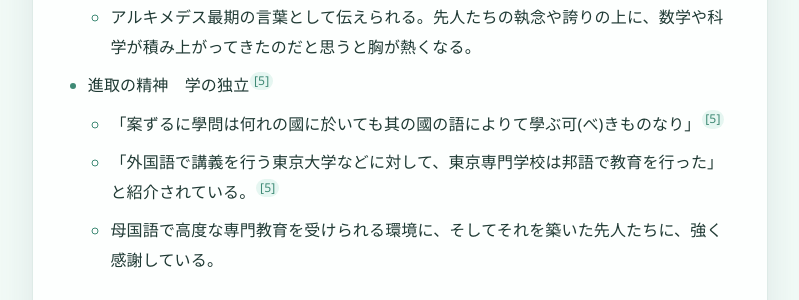
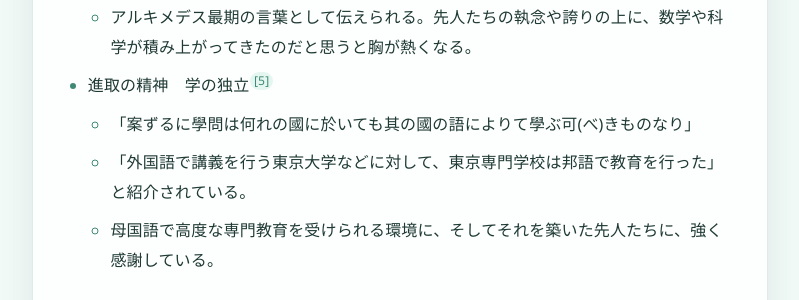
Before and after one commit to chansaki3108341/chansaki3108341.github.io, a Jekyll site: the page built from index.md, in a window 1280 px wide and 900 px high, scrolled down 499 px. Shown: the part 150-450 px from the top of the window, without its empty margins (240-1039 px from the left). Built offline with Jekyll 4.4.1, drawn with Linux system fonts in a browser that asks for light colours.

Commit message:
Clean up reference markers

```diff
--- a/index.md
+++ b/index.md
@@ -19,8 +19,8 @@ description: PCにむかひて、心にうつりゆくよしなしごとを、
 - 私の円を乱すな[[4]](#ref-4)
   - アルキメデス最期の言葉として伝えられる。先人たちの執念や誇りの上に、数学や科学が積み上がってきたのだと思うと胸が熱くなる。
 - 進取の精神　学の独立[[5]](#ref-5)
-  - 「案ずるに學問は何れの國に於いても其の國の語によりて學ぶ可(べ)きものなり」[[5]](#ref-5)
-  - 「外国語で講義を行う東京大学などに対して、東京専門学校は邦語で教育を行った」と紹介されている。[[5]](#ref-5)
+  - 「案ずるに學問は何れの國に於いても其の國の語によりて學ぶ可(べ)きものなり」
+  - 「外国語で講義を行う東京大学などに対して、東京専門学校は邦語で教育を行った」と紹介されている。
   - 母国語で高度な専門教育を受けられる環境に、そしてそれを築いた先人たちに、強く感謝している。
 
 <h2 id="books">好きな本（順不同）</h2>
```
